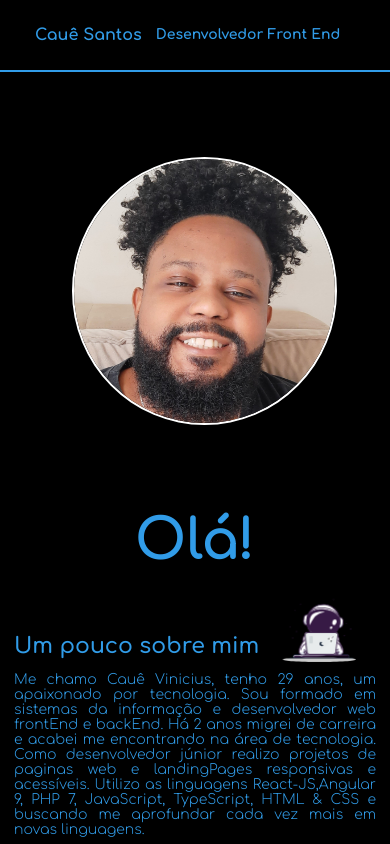
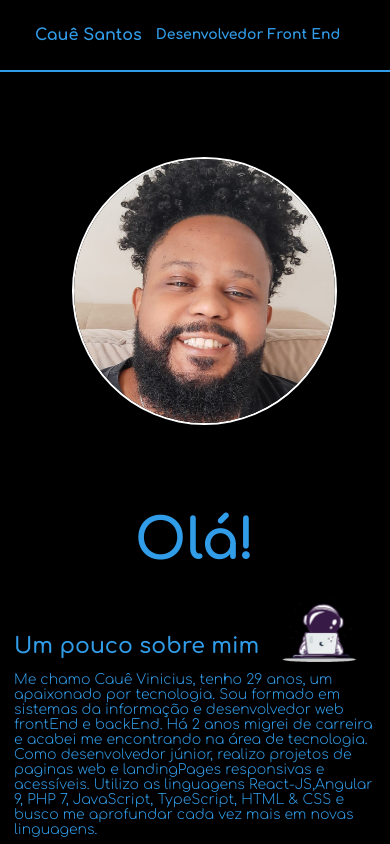
Before and after one commit to Caue23/portifolio, a Next.js app: page / in a window 390 px wide. Shown: the top 844 px of the page. Built offline with nearby package versions, Linux system fonts and the light colour scheme; a web font is replaced by a local one.

Commit message:
atualização de informações

```diff
--- a/src/pages/Home.module.scss
+++ b/src/pages/Home.module.scss
@@ -145,7 +145,7 @@
       text-align: center;
     }
     a{
-      text-align: justify;
+      text-align: left;
     }
 
 
--- a/src/pages/index.tsx
+++ b/src/pages/index.tsx
@@ -38,9 +38,9 @@ export default function Home() {
           </span>
 
           <a>Me chamo Cauê Vinicius, tenho 29 anos, um apaixonado por tecnologia. Sou formado em sistemas da informação e desenvolvedor web frontEnd e backEnd.
-            Há 2 anos migrei de carreira e acabei me encontrando na área de tecnologia. Como desenvolvedor júnior realizo projetos de
+            Há 2 anos migrei de carreira e acabei me encontrando na área de tecnologia. Como desenvolvedor júnior, realizo projetos de
             paginas web e landingPages responsivas e acessíveis. Utilizo as linguagens React-JS,Angular 9, PHP 7, JavaScript, TypeScript, HTML & CSS e
-            buscando me aprofundar cada vez mais em novas linguagens.
+            busco me aprofundar cada vez mais em novas linguagens.
           </a>
             <ul >
               <li className={styles.SpanImage}>
```
